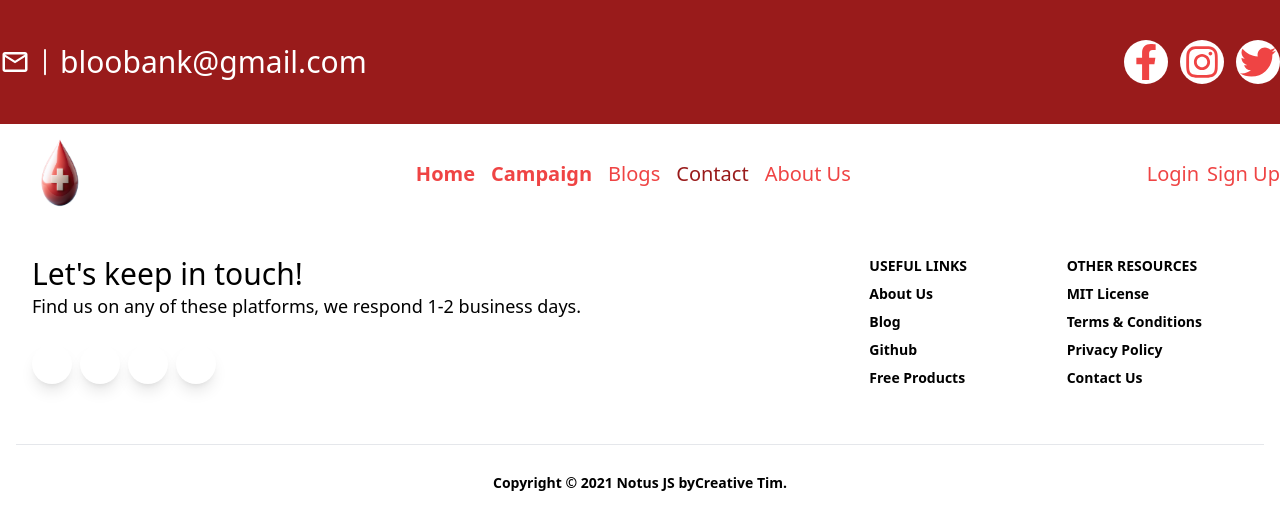
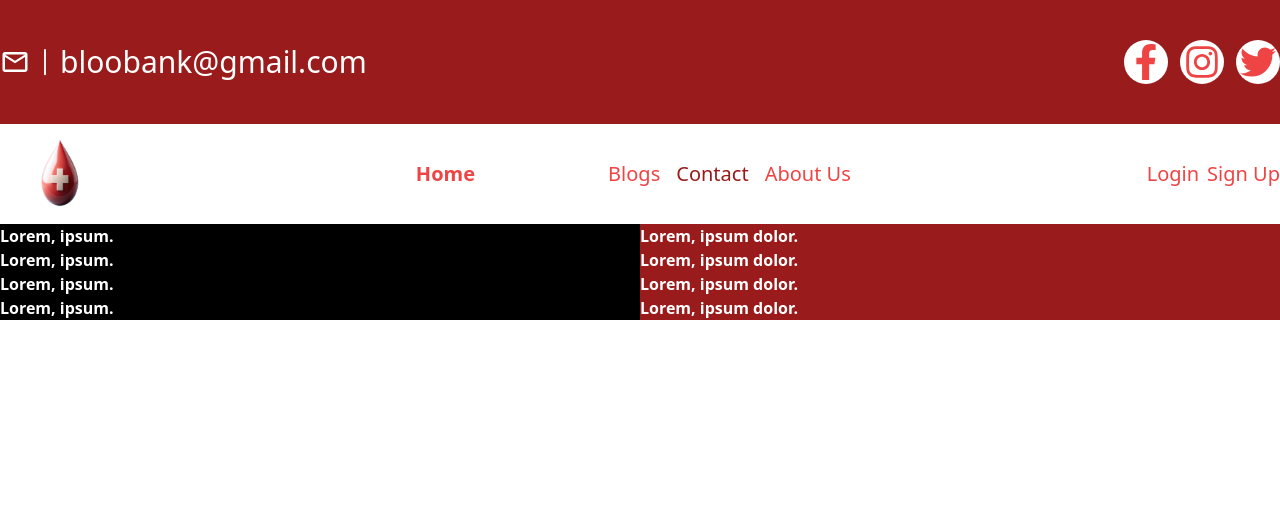
Before and after one commit to iripon07/blood-donation-client, a React (Vite) app: page /contact in a window 1280 px wide. Shown: the top 530 px of the page. Built offline with nearby package versions, Linux system fonts and the light colour scheme.

Commit message:
Footer added

```diff
--- a/src/Shared/Contact/Contact.jsx
+++ b/src/Shared/Contact/Contact.jsx
@@ -4,7 +4,7 @@ import { PiLineVertical } from "react-icons/pi";
 
 const Contact = () => {
   return (
-    <div className="bg-primary ">
+    <div className="bg-primary hidden md:block">
       <div className="container mx-auto py-10">
         <div className="flex justify-between items-center text-white text-3xl">
           <div className="flex items-center">
--- a/src/Shared/Footer/Footer.jsx
+++ b/src/Shared/Footer/Footer.jsx
@@ -1,161 +1,26 @@
-import React from "react";
+
 
 const Footer = () => {
   return (
-    <div>
-      <a
-        rel="stylesheet"
-        href="https://demos.creative-tim.com/notus-js/assets/styles/tailwind.css"
-      />
-      <a
-        rel="stylesheet"
-        href="https://demos.creative-tim.com/notus-js/assets/vendor/@fortawesome/fontawesome-free/css/all.min.css"
-      />
+   <footer className="w-full">
+    <div className="flex text-white font-bold">
+      <div className="bg-black w-1/2">
+        <h1>Lorem, ipsum.</h1>
+        <h1>Lorem, ipsum.</h1>
+        <h1>Lorem, ipsum.</h1>
+        <h1>Lorem, ipsum.</h1>
 
-      <footer className="relative bg-blueGray-200 pt-8 pb-6">
-        <div className="container mx-auto px-4">
-          <div className="flex flex-wrap text-left lg:text-left">
-            <div className="w-full lg:w-6/12 px-4">
-              <h4 className="text-3xl fonat-semibold text-blueGray-700">
-                Let's keep in touch!
-              </h4>
-              <h5 className="text-lg mt-0 mb-2 text-blueGray-600">
-                Find us on any of these platforms, we respond 1-2 business days.
-              </h5>
-              <div className="mt-6 lg:mb-0 mb-6">
-                <button
-                  className="bg-white text-lightBlue-400 shadow-lg font-normal h-10 w-10 items-center justify-center align-center rounded-full outline-none focus:outline-none mr-2"
-                  type="button"
-                >
-                  <i className="fab fa-twitter"></i>
-                </button>
-                <button
-                  className="bg-white text-lightBlue-600 shadow-lg font-normal h-10 w-10 items-center justify-center align-center rounded-full outline-none focus:outline-none mr-2"
-                  type="button"
-                >
-                  <i className="fab fa-facebook-square"></i>
-                </button>
-                <button
-                  className="bg-white text-pink-400 shadow-lg font-normal h-10 w-10 items-center justify-center align-center rounded-full outline-none focus:outline-none mr-2"
-                  type="button"
-                >
-                  <i className="fab fa-dribbble"></i>
-                </button>
-                <button
-                  className="bg-white text-blueGray-800 shadow-lg font-normal h-10 w-10 items-center justify-center align-center rounded-full outline-none focus:outline-none mr-2"
-                  type="button"
-                >
-                  <i className="fab fa-github"></i>
-                </button>
-              </div>
-            </div>
-            <div className="w-full lg:w-6/12 px-4">
-              <div className="flex flex-wrap items-top mb-6">
-                <div className="w-full lg:w-4/12 px-4 ml-auto">
-                  <span className="block uppercase text-blueGray-500 text-sm font-semibold mb-2">
-                    Useful Links
-                  </span>
-                  <ul className="list-unstyled">
-                    <li>
-                      <a
-                        className="text-blueGray-600 hover:text-blueGray-800 font-semibold block pb-2 text-sm"
-                        href="https://www.creative-tim.com/presentation?ref=njs-profile"
-                      >
-                        About Us
-                      </a>
-                    </li>
-                    <li>
-                      <a
-                        className="text-blueGray-600 hover:text-blueGray-800 font-semibold block pb-2 text-sm"
-                        href="https://blog.creative-tim.com?ref=njs-profile"
-                      >
-                        Blog
-                      </a>
-                    </li>
-                    <li>
-                      <a
-                        className="text-blueGray-600 hover:text-blueGray-800 font-semibold block pb-2 text-sm"
-                        href="https://www.github.com/creativetimofficial?ref=njs-profile"
-                      >
-                        Github
-                      </a>
-                    </li>
-                    <li>
-                      <a
-                        className="text-blueGray-600 hover:text-blueGray-800 font-semibold block pb-2 text-sm"
-                        href="https://www.creative-tim.com/bootstrap-themes/free?ref=njs-profile"
-                      >
-                        Free Products
-                      </a>
-                    </li>
-                  </ul>
-                </div>
-                <div className="w-full lg:w-4/12 px-4">
-                  <span className="block uppercase text-blueGray-500 text-sm font-semibold mb-2">
-                    Other Resources
-                  </span>
-                  <ul className="list-unstyled">
-                    <li>
-                      <a
-                        className="text-blueGray-600 hover:text-blueGray-800 font-semibold block pb-2 text-sm"
-                        href="https://github.com/creativetimofficial/notus-js/blob/main/LICENSE.md?ref=njs-profile"
-                      >
-                        MIT License
-                      </a>
-                    </li>
-                    <li>
-                      <a
-                        className="text-blueGray-600 hover:text-blueGray-800 font-semibold block pb-2 text-sm"
-                        href="https://creative-tim.com/terms?ref=njs-profile"
-                      >
-                        Terms &amp; Conditions
-                      </a>
-                    </li>
-                    <li>
-                      <a
-                        className="text-blueGray-600 hover:text-blueGray-800 font-semibold block pb-2 text-sm"
-                        href="https://creative-tim.com/privacy?ref=njs-profile"
-                      >
-                        Privacy Policy
-                      </a>
-                    </li>
-                    <li>
-                      <a
-                        className="text-blueGray-600 hover:text-blueGray-800 font-semibold block pb-2 text-sm"
-                        href="https://creative-tim.com/contact-us?ref=njs-profile"
-                      >
-                        Contact Us
-                      </a>
-                    </li>
-                  </ul>
-                </div>
-              </div>
-            </div>
-          </div>
-          <hr className="my-6 border-blueGray-300" />
-          <div className="flex flex-wrap items-center md:justify-between justify-center">
-            <div className="w-full md:w-4/12 px-4 mx-auto text-center">
-              <div className="text-sm text-blueGray-500 font-semibold py-1">
-                Copyright © <span id="get-current-year">2021</span>
-                <a
-                  href="https://www.creative-tim.com/product/notus-js"
-                  className="text-blueGray-500 hover:text-gray-800"
-                  target="_blank"
-                />{" "}
-                Notus JS by
-                <a
-                  href="https://www.creative-tim.com?ref=njs-profile"
-                  className="text-blueGray-500 hover:text-blueGray-800"
-                >
-                  Creative Tim
-                </a>
-                .
-              </div>
-            </div>
-          </div>
-        </div>
-      </footer>
+      </div>
+      <div className="bg-primary w-1/2">
+        <h2>Lorem, ipsum dolor.</h2>
+        <h2>Lorem, ipsum dolor.</h2>
+        <h2>Lorem, ipsum dolor.</h2>
+        <h2>Lorem, ipsum dolor.</h2>
+
+      </div>
+
     </div>
+   </footer>
   );
 };
 
--- a/src/Shared/Navbar/Navbar.jsx
+++ b/src/Shared/Navbar/Navbar.jsx
@@ -1,4 +1,4 @@
-import React from "react";
+import { GiHamburgerMenu } from "react-icons/gi";
 import { Link, NavLink } from "react-router-dom";
 import logo from "../../assets/logo.png";
 
@@ -13,7 +13,8 @@ const Navbar = () => {
             alt="Logo of the site"
           />
         </div>
-        <div className="text-xl text-secondary space-x-4">
+
+        <div className="text-xl text-secondary space-x-4 hidden md:block">
           <NavLink
             className={({ isActive }) =>
               isActive
@@ -71,9 +72,15 @@ const Navbar = () => {
             About Us
           </NavLink>
         </div>
-        <div className="text-xl text-secondary space-x-2">
-          <Link>Login</Link>
-          <Link>Sign Up</Link>
+
+        <div className="text-xl text-secondary">
+          <div className="hidden md:block  space-x-2">
+            <Link>Login</Link>
+            <Link>Sign Up</Link>
+          </div>
+          <div className="block md:hidden">
+            <GiHamburgerMenu />
+          </div>
         </div>
       </div>
     </div>
```
